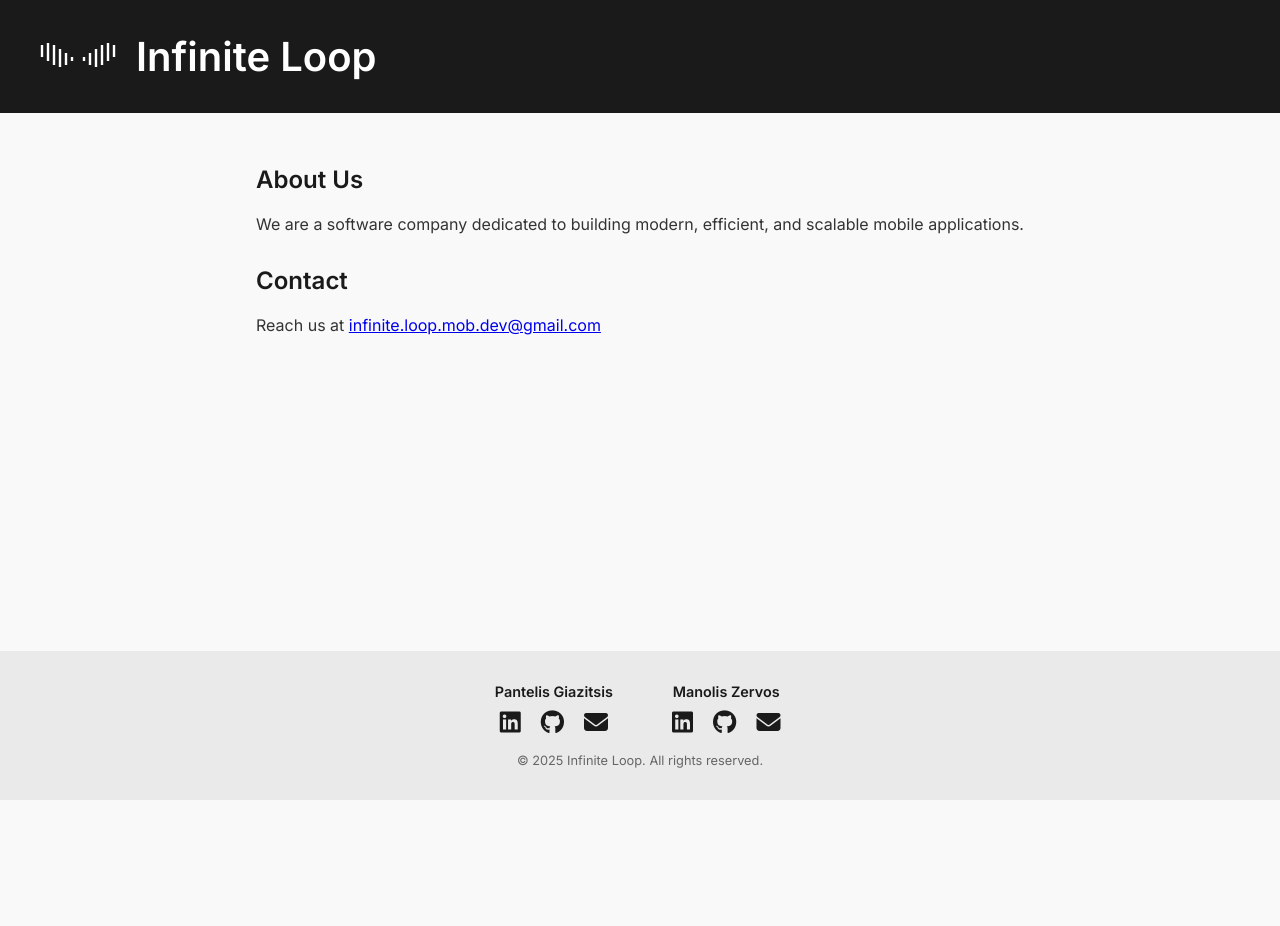
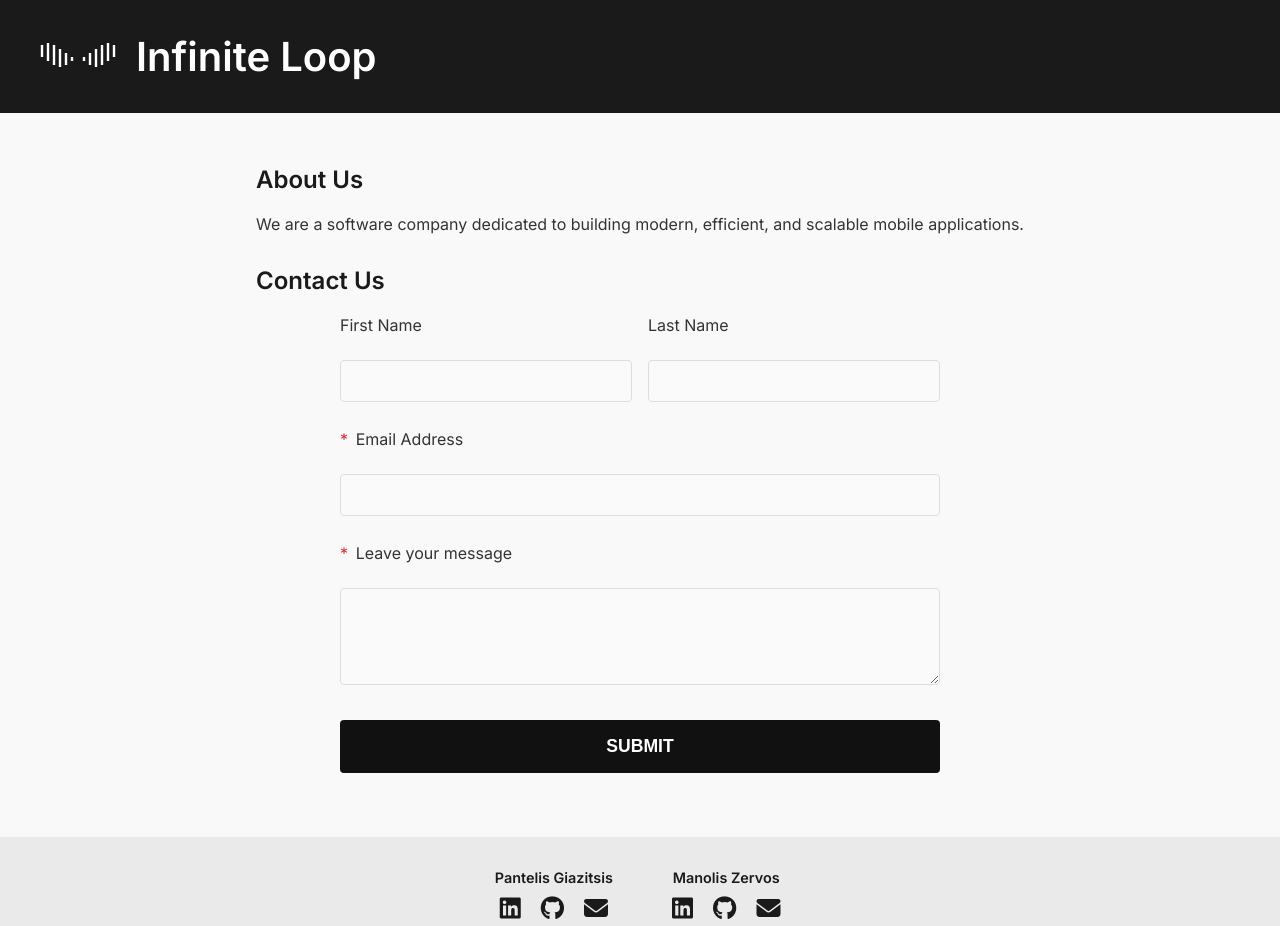
Before and after one commit to pantelisss/infinite_loop, a website: page public/index.html in a window 1280 px wide. Shown: the top 926 px of the page. Before the commit the page ends 800 px from the top, so only its background shows below. Drawn offline with Linux system fonts and the light colour scheme.

Commit message:
Form with emailjs

```diff
--- a/public/css/styles.css
+++ b/public/css/styles.css
@@ -119,3 +119,53 @@ footer {
   margin-top: 1rem;
   font-size: 0.8rem;
 }
+
+.contact-form {
+  max-width: 600px;
+  margin: 0 auto;
+}
+.form-row {
+  display: flex;
+  gap: 1rem;
+}
+.form-group {
+  flex: 1;
+  display: flex;
+  flex-direction: column;
+  margin-bottom: 1.5rem;
+}
+.contact-form label {
+  font-weight: 500;
+  margin-bottom: 0.3rem;
+}
+.contact-form input,
+.contact-form textarea {
+  padding: 0.7rem;
+  border: 1px solid #ddd;
+  border-radius: 4px;
+  font-size: 1rem;
+  background: #fafafa;
+  margin-bottom: 0.2rem;
+}
+.contact-form textarea {
+  resize: vertical;
+}
+.submit-btn {
+  width: 100%;
+  background: #111;
+  color: #fff;
+  border: none;
+  padding: 1rem 0;
+  font-size: 1.1rem;
+  font-weight: 600;
+  border-radius: 4px;
+  cursor: pointer;
+  margin-top: 0.5rem;
+  transition: background 0.2s;
+}
+.submit-btn:hover {
+  background: #333;
+}
+.contact-form span[style*='color: #d32f2f;'] {
+  margin-right: 0.2rem;
+}
--- a/public/index.html
+++ b/public/index.html
@@ -1,5 +1,6 @@
 <!DOCTYPE html>
 <html lang="en">
+
 <head>
   <meta charset="UTF-8" />
   <meta name="viewport" content="width=device-width, initial-scale=1.0" />
@@ -8,6 +9,7 @@
   <link rel="stylesheet" href="https://cdnjs.cloudflare.com/ajax/libs/font-awesome/6.5.1/css/all.min.css">
   <link rel="stylesheet" href="css/styles.css">
 </head>
+
 <body>
   <header>
     <img src="inf_white.svg" alt="Infinite Loop Logo" class="logo">
@@ -21,28 +23,86 @@
       <p>We are a software company dedicated to building modern, efficient, and scalable mobile applications.</p>
     </section>
     <section>
-      <h2>Contact</h2>
-      <p>Reach us at <a href="mailto:infinite.loop.mob.dev@gmail.com">infinite.loop.mob.dev@gmail.com</a></p>
+      <h2>Contact Us</h2>
+      <form id="contact-form" class="contact-form">
+        <div class="form-row">
+          <div class="form-group">
+            <label for="first-name">First Name</label><br>
+            <input type="text" id="first-name" name="first-name">
+          </div>
+          <div class="form-group">
+            <label for="last-name">Last Name</label><br>
+            <input type="text" id="last-name" name="last-name">
+          </div>
+        </div>
+        <div class="form-group">
+          <label for="email"><span style='color: #d32f2f;'>*</span> Email Address</label><br>
+          <input type="email" id="email" name="email" required>
+        </div>
+        <div class="form-group">
+          <label for="question"><span style='color: #d32f2f;'>*</span> Leave your message</label><br>
+          <textarea id="question" name="question" rows="4" required></textarea>
+        </div>
+        <input type="hidden" name="name" id="full-name">
+        <input type="hidden" name="message" id="full-message">
+        <button type="submit" class="submit-btn">SUBMIT</button>
+      </form>
+      <script>
+        document.getElementById('contact-form').addEventListener('submit', function(event) {
+          event.preventDefault();
+          // Set hidden fields for EmailJS template
+          var firstName = document.getElementById('first-name').value.trim();
+          var lastName = document.getElementById('last-name').value.trim();
+          document.getElementById('full-name').value = (firstName + ' ' + lastName).trim();
+          document.getElementById('full-message').value = document.getElementById('question').value;
+          emailjs.sendForm('service_g38infl', 'template_jwvn8pb', this)
+            .then(function() {
+              alert('Many thanks for contacting us! We will get back to you as soon as possible.');
+              // Clear form fields
+              document.getElementById('first-name').value = '';
+              document.getElementById('last-name').value = '';
+              document.getElementById('email').value = '';
+              document.getElementById('question').value = '';
+              document.getElementById('full-name').value = '';
+              document.getElementById('full-message').value = '';
+            }, function(error) {
+              alert('Failed to send message. Please try again.');
+            });
+        });
+        </script>
     </section>
   </main>
   <footer>
     <div class="founders">
       <div class="founder">
         <h4>Pantelis Giazitsis</h4>
-        <a href="https://www.linkedin.com/in/pantelis-giazitsis-a0a30357/" target="_blank" rel="noopener noreferrer" title="LinkedIn"><i class="fab fa-linkedin"></i></a>
-        <a href="https://github.com/pantelisss" target="_blank" rel="noopener noreferrer" title="GitHub"><i class="fab fa-github"></i></a>
-        <a href="mailto:giazitsispantelis@gmail.com" target="_blank" rel="noopener noreferrer" title="Email"><i class="fas fa-envelope"></i></a>
+        <a href="https://www.linkedin.com/in/pantelis-giazitsis-a0a30357/" target="_blank" rel="noopener noreferrer"
+          title="LinkedIn"><i class="fab fa-linkedin"></i></a>
+        <a href="https://github.com/pantelisss" target="_blank" rel="noopener noreferrer" title="GitHub"><i
+            class="fab fa-github"></i></a>
+        <a href="mailto:giazitsispantelis@gmail.com" target="_blank" rel="noopener noreferrer" title="Email"><i
+            class="fas fa-envelope"></i></a>
       </div>
       <div class="founder">
         <h4>Manolis Zervos</h4>
-        <a href="https://www.linkedin.com/in/manolis-zervos-5a2146108/" target="_blank" rel="noopener noreferrer" title="LinkedIn"><i class="fab fa-linkedin"></i></a>
-        <a href="https://github.com/manoszer" target="_blank" rel="noopener noreferrer" title="GitHub"><i class="fab fa-github"></i></a>
-        <a href="mailto:manoliszervos86@gmail.com" target="_blank" rel="noopener noreferrer" title="Email"><i class="fas fa-envelope"></i></a>
+        <a href="https://www.linkedin.com/in/manolis-zervos-5a2146108/" target="_blank" rel="noopener noreferrer"
+          title="LinkedIn"><i class="fab fa-linkedin"></i></a>
+        <a href="https://github.com/manoszer" target="_blank" rel="noopener noreferrer" title="GitHub"><i
+            class="fab fa-github"></i></a>
+        <a href="mailto:manoliszervos86@gmail.com" target="_blank" rel="noopener noreferrer" title="Email"><i
+            class="fas fa-envelope"></i></a>
       </div>
     </div>
     <div class="copyright">
       &copy; 2025 Infinite Loop. All rights reserved.
     </div>
   </footer>
+  <script src="https://cdn.emailjs.com/dist/email.min.js"></script>
+  <script>
+    (function () {
+      emailjs.init("wwqCueC8StFkd2bWi");
+    })();
+  </script>
 </body>
+
 </html>
```
